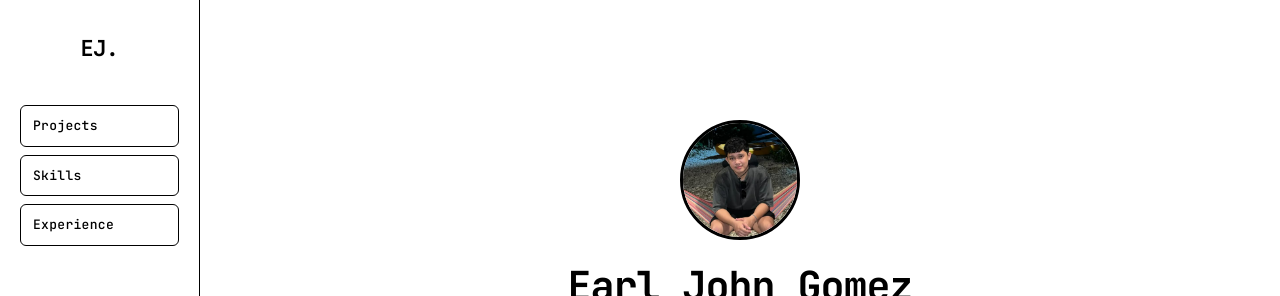
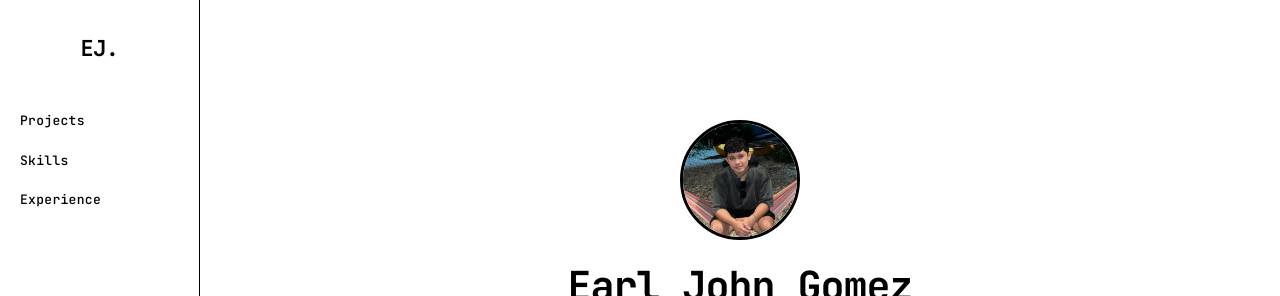
Before and after one commit to unknownun0/earljohnportfolio, a Next.js app: page / in a window 1280 px wide. Shown: the top 296 px of the page. Built offline with nearby package versions, Linux system fonts and the light colour scheme.

Commit message:
remove border container from sidebar nav links

```diff
--- a/src/app/globals.css
+++ b/src/app/globals.css
@@ -2227,20 +2227,18 @@ body {
   color: var(--p-text-secondary);
   text-decoration: none;
   letter-spacing: 0.3px;
-  transition: all 0.2s;
+  transition: color 0.2s;
   cursor: pointer;
   background: none;
-  border: 1px solid var(--p-border);
+  border: none;
   font-family: inherit;
-  padding: 10px 12px;
-  border-radius: 6px;
+  padding: 6px 0;
   text-align: left;
   width: 100%;
 }
 
 .p-nav-link:hover {
   color: var(--p-text);
-  border-color: var(--p-accent);
 }
 
 .p-nav-btn {
```
